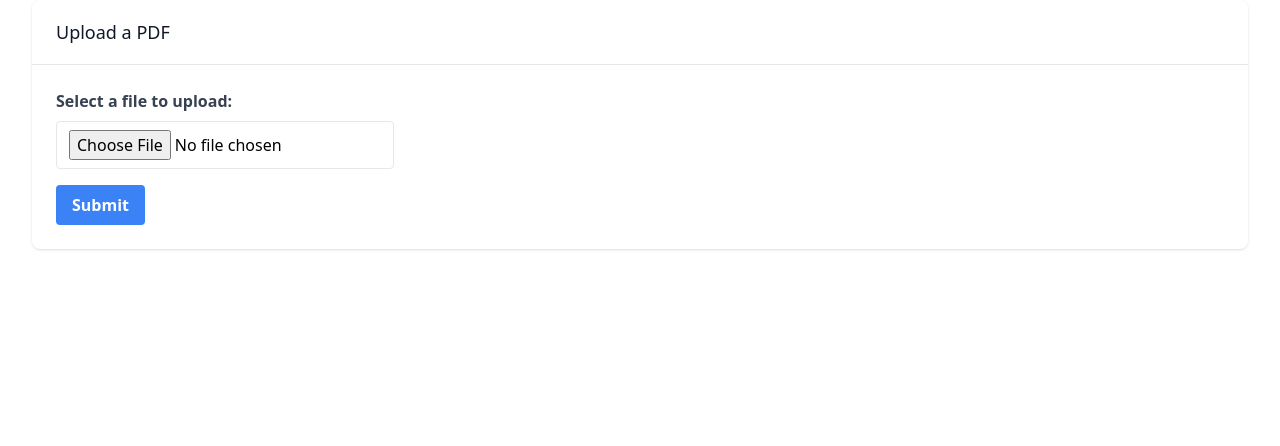
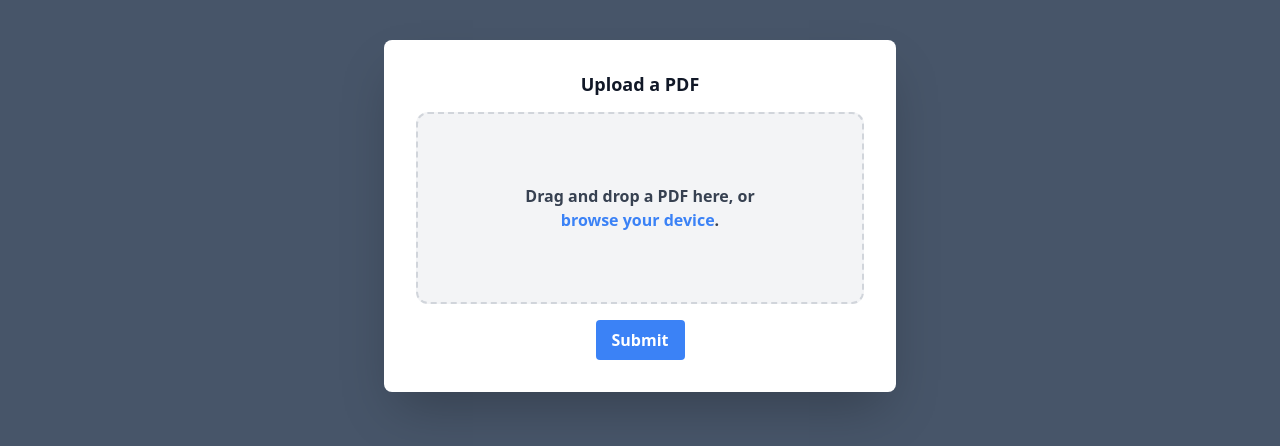
Before and after one commit to AustonianAI/pdf-to-json, a Next.js app: page / in a window 1280 px wide. Shown: the top 446 px of the page. Built offline with nearby package versions, Linux system fonts and the light colour scheme.

Commit message:
UI and design updates

```diff
--- a/src/components/FileUpload.tsx
+++ b/src/components/FileUpload.tsx
@@ -6,8 +6,8 @@ export default function FileUploadForm() {
   const [file, setFile] = useState<File | null>(null);
 
   const handleFileChange = (event: React.ChangeEvent<HTMLInputElement>) => {
-    const selectedFile = event.target.files?.[0];
-    setFile(selectedFile || null);
+    if (event.target.files && event.target.files.length > 0)
+      setFile(event.target.files[0]);
   };
 
   const handleSubmit = async (event: React.FormEvent<HTMLFormElement>) => {
@@ -37,23 +37,41 @@ export default function FileUploadForm() {
 
   return (
     <form onSubmit={handleSubmit}>
-      <div className="mb-4">
-        <label
-          htmlFor="file-upload"
-          className="block mb-2 font-bold text-gray-700"
-        >
-          Select a file to upload:
-        </label>
+      <div className="relative w-full h-48 mb-4">
         <input
           type="file"
-          id="file-upload"
-          className="px-3 py-2 border rounded"
+          id="fileUpload"
+          className="absolute top-0 left-0 invisible w-full h-full"
           onChange={handleFileChange}
+          accept="application/pdf"
         />
+        <label
+          htmlFor="fileUpload"
+          className="flex items-center justify-center h-full p-4 mb-2 font-semibold text-gray-700 bg-gray-100 border-2 border-gray-300 border-dashed cursor-pointer rounded-xl"
+        >
+          {file && file.name ? (
+            <div>
+              {file.name}
+              <br />
+              <span className="text-blue-500 hover:text-blue-700">
+                Change PDF
+              </span>
+            </div>
+          ) : (
+            <div>
+              Drag and drop a PDF here, or
+              <br />
+              <span className="text-blue-500 hover:text-blue-700">
+                browse your device
+              </span>
+              .
+            </div>
+          )}
+        </label>
       </div>
       <button
         type="submit"
-        className="px-4 py-2 font-bold text-white bg-blue-500 rounded hover:bg-blue-700"
+        className="px-4 py-2 font-bold text-white bg-blue-500 rounded hover:bg-blue-700 focus:ring-2 focus:ring-blue-400"
       >
         Submit
       </button>
--- a/src/pages/_document.tsx
+++ b/src/pages/_document.tsx
@@ -1,13 +1,13 @@
-import { Html, Head, Main, NextScript } from 'next/document'
+import { Html, Head, Main, NextScript } from 'next/document';
 
 export default function Document() {
   return (
     <Html lang="en">
       <Head />
-      <body>
+      <body className="text-gray-900 bg-slate-600">
         <Main />
         <NextScript />
       </body>
     </Html>
-  )
+  );
 }
--- a/src/pages/index.tsx
+++ b/src/pages/index.tsx
@@ -1,8 +1,8 @@
-import Head from "next/head";
-import { Inter } from "next/font/google";
-import FileUploadForm from "@/components/FileUpload";
+import Head from 'next/head';
+import { Inter } from 'next/font/google';
+import FileUploadForm from '@/components/FileUpload';
 
-const inter = Inter({ subsets: ["latin"] });
+const inter = Inter({ subsets: ['latin'] });
 
 export default function Home() {
   return (
@@ -14,17 +14,9 @@ export default function Home() {
         <link rel="icon" href="/favicon.ico" />
       </Head>
       <main>
-        <div className="mx-auto max-w-7xl sm:px-6 lg:px-8">
-          <div className="divide-y divide-gray-200 overflow-hidden rounded-lg bg-white shadow">
-            <div className="px-4 py-5 sm:px-6">
-              <h3 className="text-lg leading-6 font-medium text-gray-900">
-                Upload a PDF
-              </h3>
-            </div>
-            <div className="px-4 py-5 sm:p-6">
-              <FileUploadForm />
-            </div>
-          </div>
+        <div className="max-w-lg p-6 mx-4 my-10 text-center bg-white rounded-lg shadow-2xl sm:p-8 sm:mx-auto">
+          <h3 className="mb-4 text-lg font-bold leading-6">Upload a PDF</h3>
+          <FileUploadForm />
         </div>
       </main>
     </>
```
